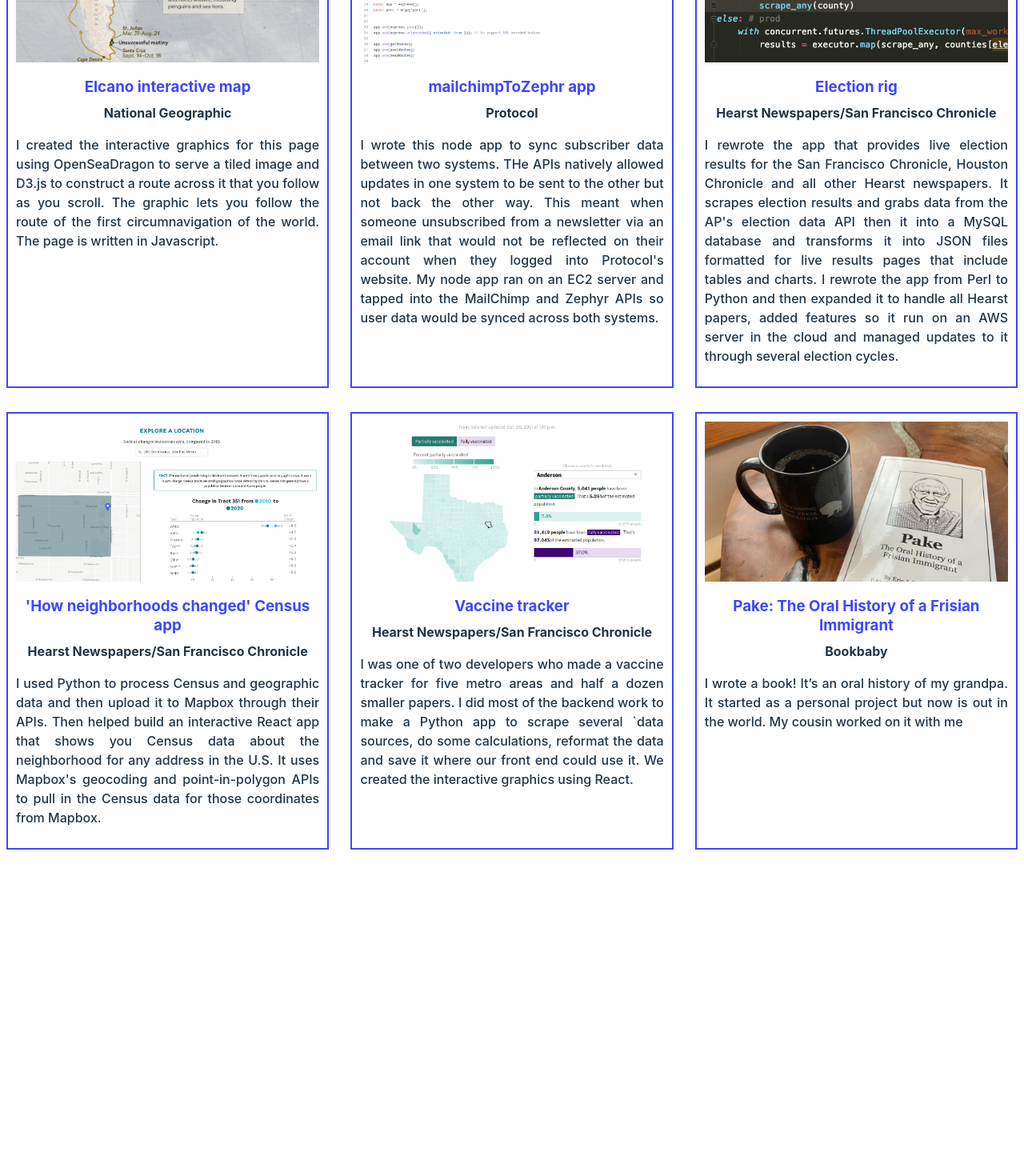
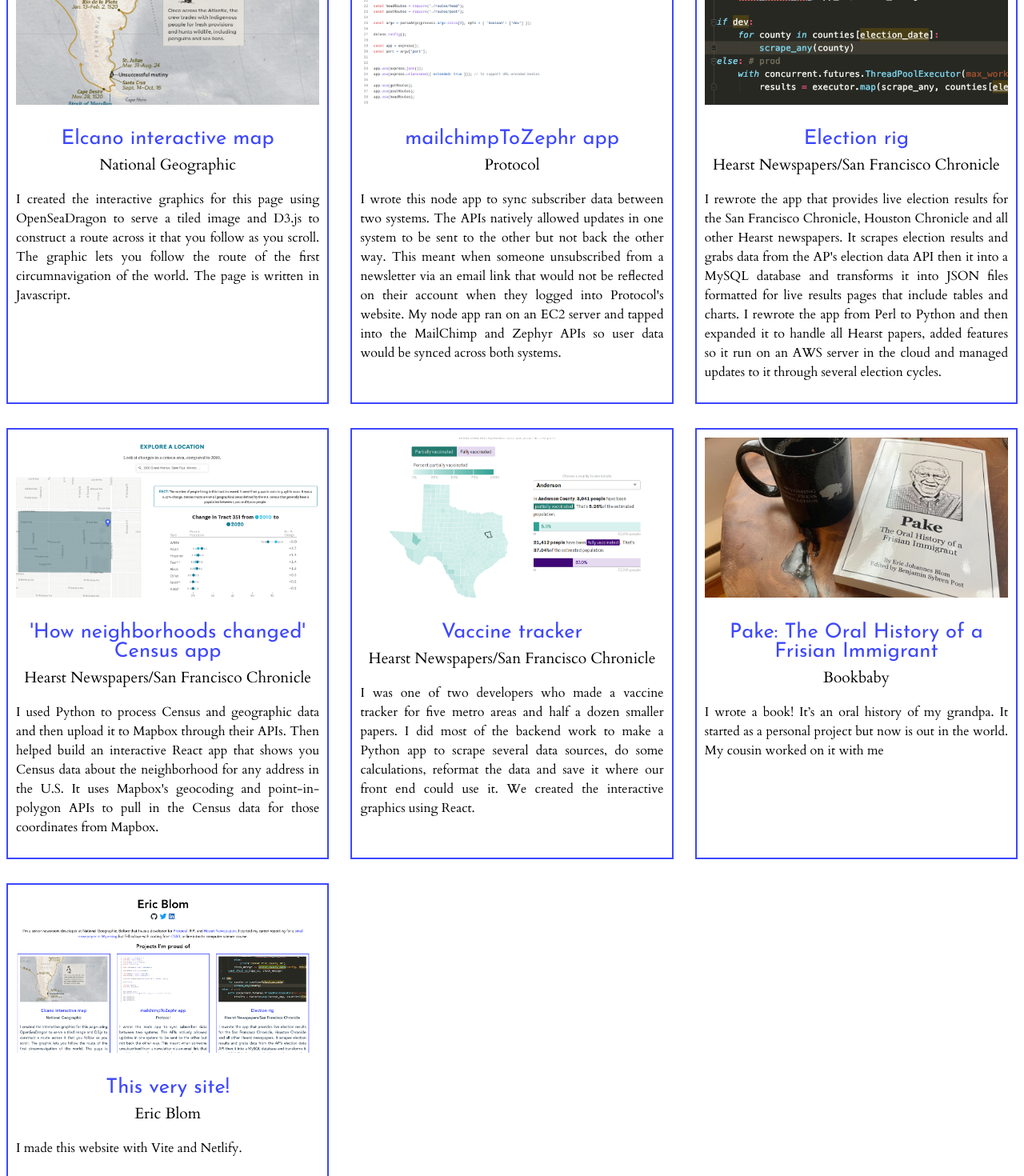
Before and after one commit to ericjohannes/vite-portfolio, a React (Vite) app: page / in a window 1280 px wide. Shown: the part 420-1890 px from the top of the page at 80% size. Before the commit the page ends 1520 px from the top, so only its background shows below. Built offline with nearby package versions, Linux system fonts and the light colour scheme.

Commit message:
adjusted styles

```diff
--- a/index.html
+++ b/index.html
@@ -5,7 +5,11 @@
     <link rel="icon" type="image/svg+xml" href="/ebLogo.png" />
     <meta name="viewport" content="width=device-width, initial-scale=1.0" />
     <meta name="description" content="Portfolio of Eric Blom, a developer and journalist in Minneapolis who has worked for the San Francisco Chronicle, Protocol and National Geographic.">
-    <title>Eric Blom, developer journalist</title>
+    <link href='https://fonts.googleapis.com/css?family=Cardo' rel='stylesheet'>
+    <link href='https://fonts.googleapis.com/css?family=Josefin Sans' rel='stylesheet'>
+
+
+    <title>Eric Blom: developer, journalist</title>
   </head>
   <body>
     <div id="root"></div>
--- a/src/App.css
+++ b/src/App.css
@@ -5,7 +5,13 @@
   padding: .5rem;
   text-align: center;
 }
+h1, h2, h3 {
+  font-family: 'Josefin Sans', Helvetica, Arial, sans-serif;
+}
+p {
+  font-family: 'Cardo', Georgia, serif;
 
+}
 .card {
   padding: 2em;
 }
@@ -19,15 +25,18 @@
 .link-photo{
   height:200px;
   width: 100%;
-  background-repeat: no-repeat;
-  /* background-attachment: fixed; */
-  background-size: cover;
+  object-fit: cover;
+  object-position: 0% 50%;
+}
+.link-photo-centered{
+  object-position: 50% 50%;
+
 }
 .link-text, .link-org {
-  color: #213547;
+  color: #010102;
 }
 .link-text:hover, .link-org:hover {
-  color: #40678a;
+  color: #284056;
 }
 .link-photo:hover{
   opacity: .7;
@@ -39,7 +48,8 @@
 }
 .link-org{
   font-weight: bold;
-  margin-top: 8px
+  margin-top: 8px;
+  font-size: 1.2em;
 }
 .App{
   max-width: 1280px;
@@ -56,7 +66,7 @@
 }
 .project-link{
   max-width: 30%;
-  border: 2px solid #3d47ff;
+  border: 2px solid var(--main-type-color);;
   padding: 10px;
   margin-bottom: 30px;
   /* background-color: #edeeff; */
--- a/src/App.jsx
+++ b/src/App.jsx
@@ -4,12 +4,15 @@
 let highPriority = links.filter((link)=>link.priority==0)
 
 const handleLink = (link)=>{
+  console.log(link.title, link.position)
+  const classNameSuf = link.position === 'center' ? 'link-photo-centered' : '';
+  console.log('classNameSuf', classNameSuf)
   return (
   <div key={`"link-${link.name}"`} className="project-link">
     <a href={link.link} targetf="_blank">
 
     <div className='photo-wrapper'>
-      <div className='link-photo' style={{backgroundImage: `url('./${link.photo}')`}} title={link.alt}> </div>
+      <img className={'link-photo'+ ` ${classNameSuf}`} src={link.photo} alt={link.alt}></img>
     </div>
       <h3>{link.name}</h3>
     <p className="link-org">{link.org}</p>
--- a/src/data/links.json
+++ b/src/data/links.json
@@ -6,7 +6,8 @@
         "org": "National Geographic",
         "priority": 0,
         "photo": "elcano.png",
-        "alt": "A map showing the route of the first circumnavigation of the world."
+        "alt": "A map showing the route of the first circumnavigation of the world.",
+        "position": "left"
     },
     {
         "link": "https://preview.nationalgeographic.com/magazine/graphics/see-the-enduring-power-of-king-tut-as-never-before-feature?_isPremium=false&_isMetered=false&_isPreview=true&forceMode=fitt&digital=cloud&cb=1gn3ggv6h",
@@ -15,7 +16,8 @@
         "org": "National Geographic",
         "priority": 1,
         "photo": "tut.png",
-        "alt": "A bust of Tutankhamun with an annotation."
+        "alt": "A bust of Tutankhamun with an annotation.",
+        "position": "left"
     },
     {
         "link": "https://www.nationalgeographic.com/science/graphics/graphic-tracking-coronavirus-infections-us",
@@ -24,16 +26,18 @@
         "org": "National Geographic",
         "priority": 1,
         "photo": "coronavirus.png",
-        "alt": "Line charts of COVID cases and deaths."
+        "alt": "Line charts of COVID cases and deaths.",
+        "position": "left"
     },
     {
         "link": "https://github.com/ericjohannes/mailchimpToZephr",
         "name": "mailchimpToZephr app",
-        "about": "I wrote this node app to sync subscriber data between two systems. THe APIs natively allowed updates in one system to be sent to the other but not back the other way. This meant when someone unsubscribed from a newsletter via an email link that would not be reflected on their account when they logged into Protocol's website. My node app ran on an EC2 server and tapped into the MailChimp and Zephyr APIs so user data would be synced across both systems.",
+        "about": "I wrote this node app to sync subscriber data between two systems. The APIs natively allowed updates in one system to be sent to the other but not back the other way. This meant when someone unsubscribed from a newsletter via an email link that would not be reflected on their account when they logged into Protocol's website. My node app ran on an EC2 server and tapped into the MailChimp and Zephyr APIs so user data would be synced across both systems.",
         "org": "Protocol",
         "priority": 0,
         "photo": "mailchimpToZephyr.png",
-        "alt": "A screenshot of Javascript code."
+        "alt": "A screenshot of Javascript code.",
+        "position": "left"
     },
     {
         "link": "https://www.protocol.com/advertise/",
@@ -42,7 +46,8 @@
         "org": "Protocol",
         "priority": 2,
         "photo": "advertise.png",
-        "alt": "A screenshot showing Protocol.com mocked up on four phone screens."
+        "alt": "A screenshot showing Protocol.com mocked up on four phone screens.",
+        "position": "left"
     },
     {
         "link": "https://www.protocol.com/enterprise/russia-chip-imports",
@@ -51,7 +56,8 @@
         "org": "Protocol",
         "priority": 2,
         "photo": "russian.png",
-        "alt": "A bar chart showing foreign sources of Russian computer chips."
+        "alt": "A bar chart showing foreign sources of Russian computer chips.",
+        "position": "left"
     },
     {
         "link": "https://www.sfchronicle.com/projects/2020/california-election-results/?fromRichie=1",
@@ -60,7 +66,8 @@
         "org": "Hearst Newspapers/San Francisco Chronicle",
         "priority": 0,
         "photo": "electionrig1.png",
-        "alt": "A screenshot of Python code."
+        "alt": "A screenshot of Python code.",
+        "position": "left"
     },
     {
         "link": "https://www.sfchronicle.com/projects/2021/census-california/?fromRichie=1",
@@ -69,16 +76,18 @@
         "org": "Hearst Newspapers/San Francisco Chronicle",
         "priority": 0,
         "photo": "census.png",
-        "alt": "A screenshot of a webpage with a map and a dot plot."
+        "alt": "A screenshot of a webpage with a map and a dot plot.",
+        "position": "left"
     },
     {
         "link": "https://www.houstonchronicle.com/projects/coronavirus-vaccine-tracker-texas/?fromRichie=1",
         "name": "Vaccine tracker",
-        "about": "I was one of two developers who made a vaccine tracker for five metro areas and half a dozen smaller papers. I did most of the backend work to make a Python app to scrape several    `data sources, do some calculations, reformat the data and save it where our front end could use it. We created the interactive graphics using React.",
+        "about": "I was one of two developers who made a vaccine tracker for five metro areas and half a dozen smaller papers. I did most of the backend work to make a Python app to scrape several data sources, do some calculations, reformat the data and save it where our front end could use it. We created the interactive graphics using React.",
         "org": "Hearst Newspapers/San Francisco Chronicle",
         "priority": 0,
         "photo": "vaccines.png",
-        "alt": "A screenshot of a webpage with a map and bar charts showing COVID vaccine rates in Texas."
+        "alt": "A screenshot of a webpage with a map and bar charts showing COVID vaccine rates in Texas.",
+        "position": "left"
     },
     {
         "link": "https://store.bookbaby.com/book/pake",
@@ -87,6 +96,17 @@
         "org": "Bookbaby",
         "priority": 0,
         "photo": "pakebook2.jpeg",
-        "alt": "A photo of a book and a coffee mug on a table."
+        "alt": "A photo of a book and a coffee mug on a table.",
+        "position": "left"
+    },
+    {
+        "link": "https://github.com/ericjohannes/vite-portfolio",
+        "name": "This very site!",
+        "about": "I made this website with Vite and Netlify.",
+        "org": "Eric Blom",
+        "priority": 0,
+        "photo": "portfolio.png",
+        "alt": "A screenshot of this website.",
+        "position": "center"
     }
 ]
--- a/src/index.css
+++ b/src/index.css
@@ -7,6 +7,9 @@
   color-scheme: normal;
   /* color: rgba(255, 255, 255, 0.87);
   background-color: #242424; */
+  --main-bg-color: brown;
+  --main-type-color: #3d47ff;
+  --hover-type-color: #535bf2;
 
   font-synthesis: none;
   text-rendering: optimizeLegibility;
@@ -17,11 +20,11 @@
 
 a {
   font-weight: 500;
-  color: #3d47ff;
+  color: var(--main-type-color);
   text-decoration: inherit;
 }
 a:hover {
-  color: #535bf2;
+  color: var(--hover-type-color);;
 }
 
 body {
@@ -33,11 +36,16 @@
 }
 
 h1 {
-  font-size: 3.2em;
+  font-size: 4.2em;
   line-height: 1.1;
 
 }
-
+h2{
+  font-size: 2.4em;
+}
+h3{
+  font-size: 1.6em;
+}
 button {
   border-radius: 8px;
   border: 1px solid transparent;
```
Also changed, not shown: public/portfolio.png (added).
